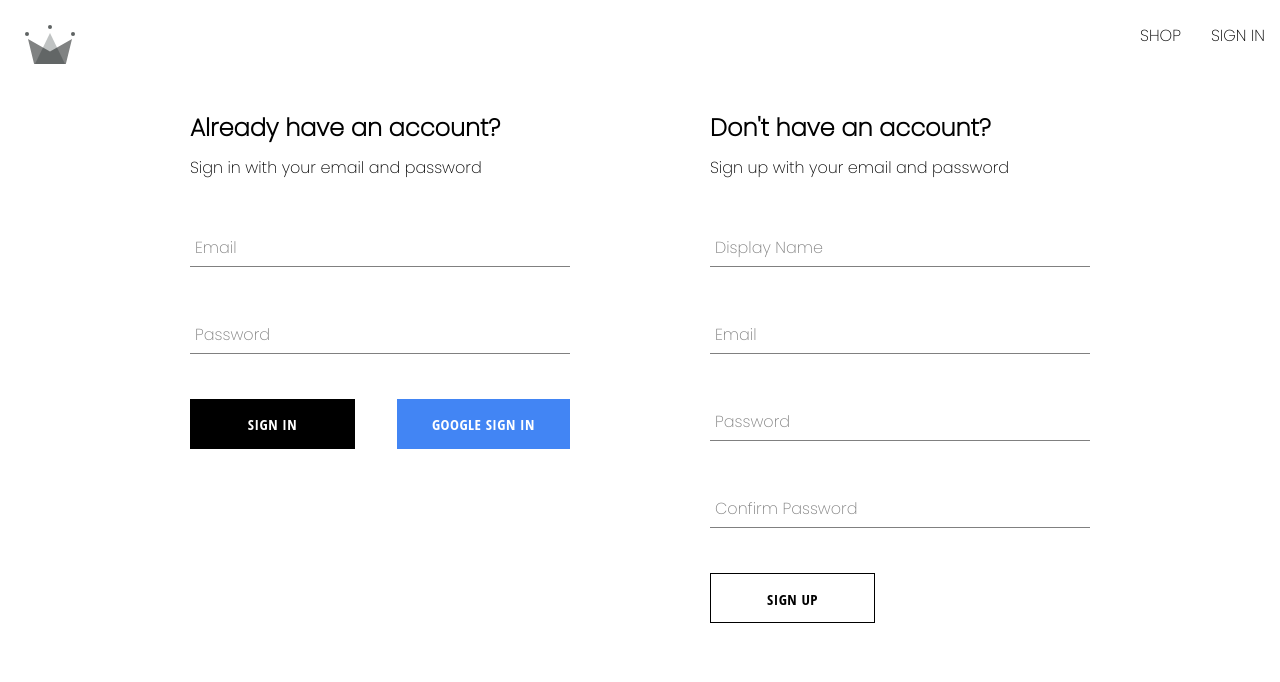
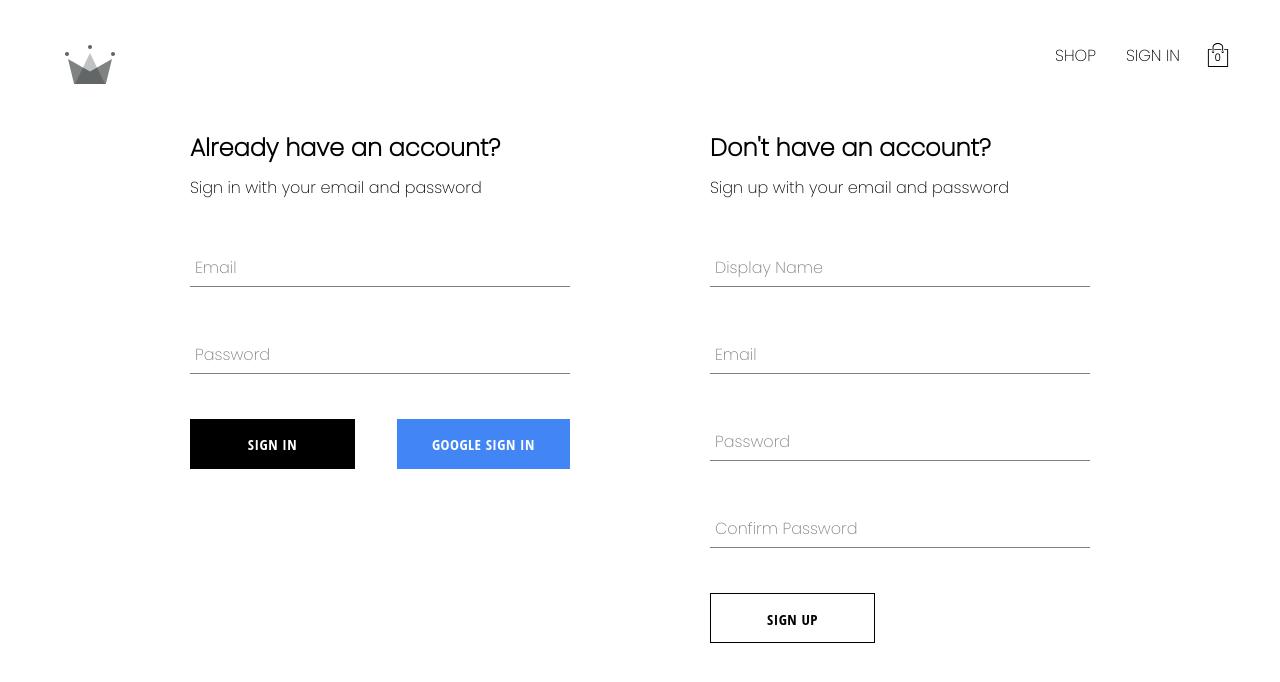
Before and after one commit to jainKinjal02/crownClothing, a React (Create React App) app: page /auth in a window 1280 px wide. Shown: the top 682 px of the page. Built offline with nearby package versions, Linux system fonts and the light colour scheme; no server answers.

Commit message:
Cart Added and cart context created on click

```diff
--- /dev/null
+++ b/src/components/cart-dropdown/cart-dropdown.component.jsx
@@ -0,0 +1,15 @@
+import Button from '../button/button.component';
+import './cart-dropdown.styles.scss';
+
+const CartDropdown = () => {
+    return (
+        <div className='cart-dropdown-container'>
+            <div className='cart-items'>
+
+            </div>
+            <Button>GO TO CHECKOUT</Button>
+        </div>
+    )
+}
+
+export default CartDropdown;
--- /dev/null
+++ b/src/components/cart-dropdown/cart-dropdown.styles.scss
@@ -0,0 +1,29 @@
+.cart-dropdown-container {
+    position: absolute;
+    width: 240px;
+    height: 340px;
+    display: flex;
+    flex-direction: column;
+    padding: 20px;
+    border: 1px solid black;
+    background-color: white;
+    top: 90px;
+    right: 40px;
+    z-index: 5;
+
+    .empty-message {
+      font-size: 18px;
+      margin: 50px auto;
+    }
+
+    .cart-items {
+      height: 240px;
+      display: flex;
+      flex-direction: column;
+      //overflow: scroll;
+    }
+
+    button {
+      margin-top: auto;
+    }
+  }
--- /dev/null
+++ b/src/components/cart-icon/cart-icon.component.jsx
@@ -0,0 +1,19 @@
+import { useContext } from 'react';
+
+import {ReactComponent as ShoppingIcon} from '../../assets/shopping-bag.svg';
+import { CartContext } from '../../context/cart.context';
+import './cart-icon.styles.scss';
+
+const CartIcon = ()=>{
+    const { isCartOpen , setIsCartOpen} = useContext(CartContext);
+    const toggleIscartOpen = () => setIsCartOpen(!isCartOpen);
+
+    return (
+        <div className='cart-icon-container' onClick={toggleIscartOpen}>
+            <ShoppingIcon className='shopping-icon' />
+            <span className='item-count'>0</span>
+        </div>
+    )
+}
+
+export default CartIcon;
--- /dev/null
+++ b/src/components/cart-icon/cart-icon.styles.scss
@@ -0,0 +1,21 @@
+.cart-icon-container {
+    width: 45px;
+    height: 45px;
+    position: relative;
+    display: flex;
+    align-items: center;
+    justify-content: center;
+    cursor: pointer;
+
+    .shopping-icon {
+      width: 24px;
+      height: 24px;
+    }
+
+    .item-count {
+      position: absolute;
+      font-size: 10px;
+      font-weight: bold;
+      bottom: 12px;
+    }
+  }
--- /dev/null
+++ b/src/context/cart.context.jsx
@@ -0,0 +1,13 @@
+import { createContext , useState } from "react";
+
+export const CartContext = createContext({
+    isCartOpen: false,
+    setIsCartOpen: ()=> {},
+});
+
+export const CartProvider = ({children})=>{
+    const [isCartOpen, setIsCartOpen] = useState(false);
+    const value = {isCartOpen, setIsCartOpen}
+
+    return <CartContext.Provider value={value}>{children}</CartContext.Provider>
+}
--- a/src/index.js
+++ b/src/index.js
@@ -5,6 +5,7 @@
 import App from './App';
 import { UserProvider } from './context/user.context';
 import { ProductsProvider } from './context/products.context';
+import { CartProvider } from './context/cart.context';
 import reportWebVitals from './reportWebVitals';
 
 const root = ReactDOM.createRoot(document.getElementById('root'));
@@ -13,7 +14,9 @@
     <BrowserRouter>
     <UserProvider>
       <ProductsProvider>
-        <App />
+        <CartProvider>
+          <App />
+        </CartProvider>
       </ProductsProvider>
     </UserProvider>
     </BrowserRouter>
--- a/src/index.scss
+++ b/src/index.scss
@@ -1,5 +1,6 @@
 body {
   margin: 0;
+  padding: 20px 40px;
   font-family:'Poppins',
     sans-serif;
   -webkit-font-smoothing: antialiased;
--- a/src/routes/navigation/navigation.component.jsx
+++ b/src/routes/navigation/navigation.component.jsx
@@ -1,11 +1,17 @@
 import { Outlet ,Link} from "react-router-dom";
 import { Fragment ,useContext} from "react";
 import './navigation.styles.scss';
+
+import CartIcon from "../../components/cart-icon/cart-icon.component";
+import CartDropdown from "../../components/cart-dropdown/cart-dropdown.component";
+
 import { UserContext } from "../../context/user.context";
+import { CartContext } from "../../context/cart.context";
 import { ReactComponent as CrwnLogo } from '../../assets/crown.svg';
 import { signOutUser } from "../../utils/firebase/firebase.utils";
 const Navigation = ()=>{
     const { currentUser} = useContext(UserContext);
+    const { isCartOpen} = useContext(CartContext);
 
     //console.log(currentUser);
     return (
@@ -26,8 +32,10 @@
                     </Link>)
 
                 }
+                 <CartIcon />
 
             </div>
+            {isCartOpen && <CartDropdown/>}
           </div>
           <Outlet />
       </Fragment>
```
Also changed, not shown: src/assets/shopping-bag.svg (added).
